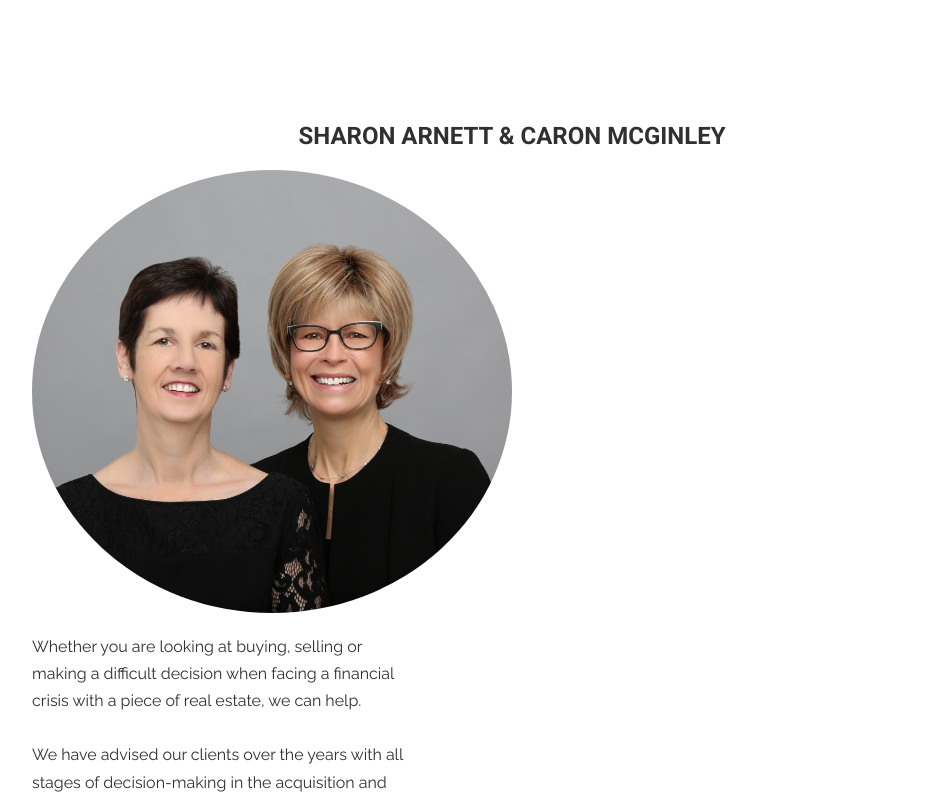
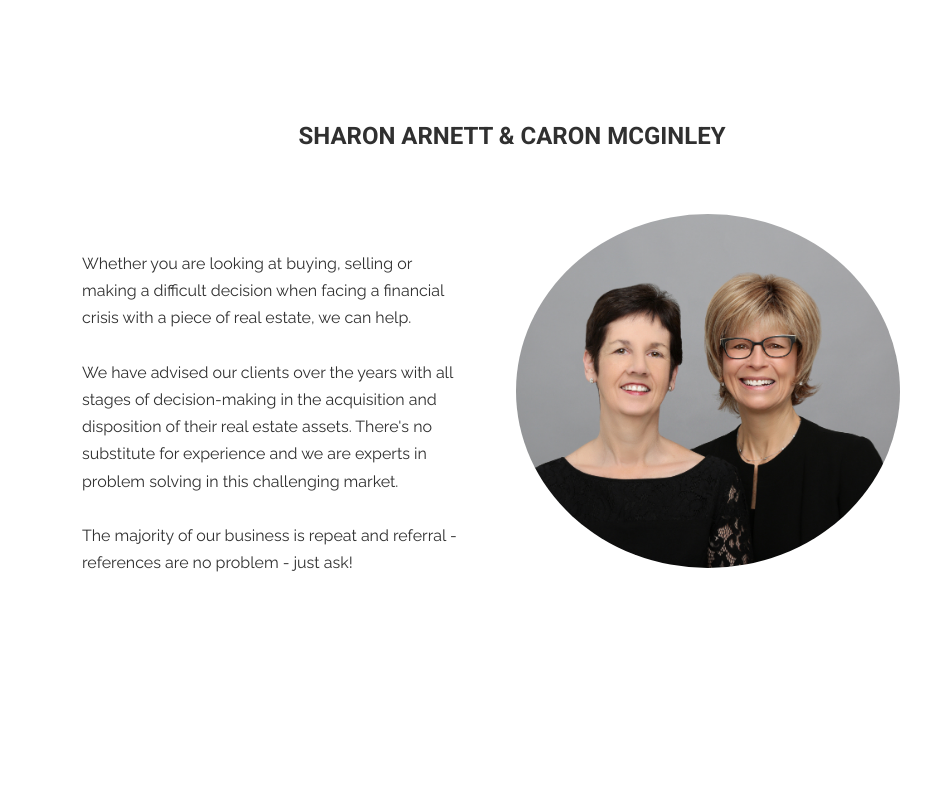
Before and after one commit to sweeneyyy/real-estate-project, a React (Create React App) app in the folder client/: page / in a window 1280 px wide. Shown: the part 740-1540 px from the top of the page, without its empty margins (128-1059 px from the left). Built offline with nearby package versions, Linux system fonts and the light colour scheme; no server answers.

Commit message:
agent bio and image

```diff
--- a/client/src/App.css
+++ b/client/src/App.css
@@ -158,17 +158,19 @@ header.home p {
 
 section.home {
   flex-direction: column;
-  min-height: 70vh;
+  min-height: 80vh;
 }
 
 .agent-photo {
   border-radius: 50%;
-  width: 50%;
+  width: 40%;
 }
 
 .agent-bio {
   width: 40%;
   line-height: 1.7em;
+  display: inline-block;
+  margin: 80px 50px;
 }
 
 /* .background-image {
--- a/client/src/components/Home.js
+++ b/client/src/components/Home.js
@@ -70,12 +70,12 @@ class Home extends Component {
           </header>
           <section className='home'>
             <h2>Sharon Arnett & Caron McGinley</h2>
-            <img src={agentphoto} alt='Agent Photo' className='agent-photo' />
             <p className='agent-bio'>Whether you are looking at buying, selling or making a difficult decision when facing a financial crisis with a piece of real estate, we can help.<br />
             <br />
             We have advised our clients over the years with all stages of decision-making in the acquisition and disposition of their real estate assets. There's no substitute for experience and we are experts in problem solving in this challenging market.<br />
             <br />
             The majority of our business is repeat and referral - references are no problem - just ask!</p>
+            <img src={agentphoto} alt='Agent Photo' className='agent-photo' />
           </section>
           <section className='home'>
             <h1>Featured Listings</h1>
```
